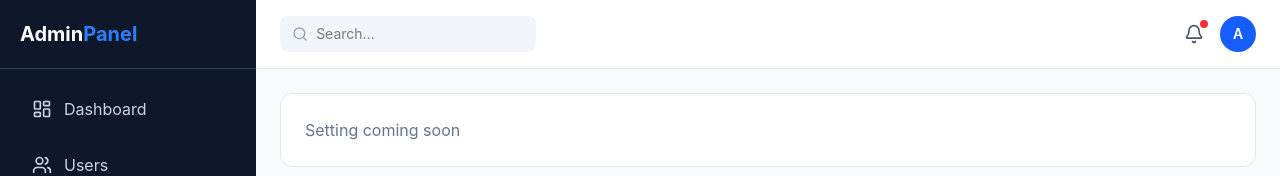
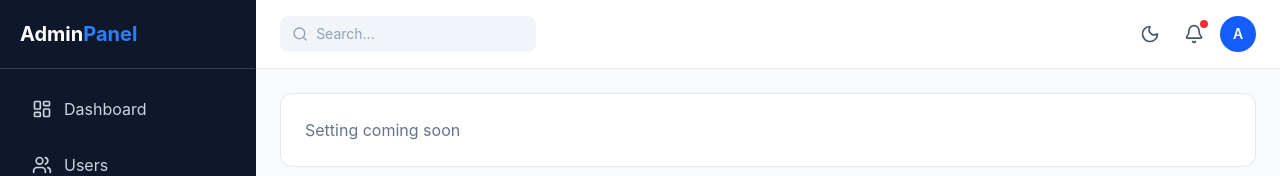
Before and after one commit to Aditya0400000/admin-dashboard, a React (Vite) app: page /settings in a window 1280 px wide. Shown: the top 176 px of the page. Built offline with nearby package versions, Linux system fonts and the light colour scheme.

Commit message:
feat: add SEO meta tags and dark/light mode toggle

```diff
--- a/index.html
+++ b/index.html
@@ -4,7 +4,24 @@
     <meta charset="UTF-8" />
     <link rel="icon" type="image/svg+xml" href="/favicon.svg" />
     <meta name="viewport" content="width=device-width, initial-scale=1.0" />
-    <title>admin-dashboard</title>
+
+    <!-- Primary SEO tags -->
+    <title> Admin Panel | Analytics Dashboard</title>
+    <meta name="description" content="A modern, responsive admin dashboard built with React and Tailwind CSS featuring analytics, user management, and real-time data visualization." />
+    <meta name="keywords" content="admin dashboard, react dashboard, analysis panel, tailwind css"/>
+    <meta name="author" content="Aditya" />
+
+    <!-- Open Graph (for social sharing - WhatsApp, LinkedIn, Facebook) -->
+    <meta property="og:type" content="website" />
+    <meta property="og:title" content="Admin Panel | Analytics Dashboard" />
+    <meta property="og:description" content="A modern, responsive admin dashboard built with React and Tailwind CSS." />
+    <meta property="og:image" content="/og-image.png" />
+
+    <!-- Twitter Card -->
+    <meta name="twitter:card" content="summary_large_image" />
+    <meta name="twitter:title" content="Admin Panel | Analytics Dashboard" />
+    <meta name="twitter:description" content="A modern, responsive admin dashboard built with React and Tailwind CSS." />
+
   </head>
   <body>
     <div id="root"></div>
--- a/src/App.jsx
+++ b/src/App.jsx
@@ -1,6 +1,6 @@
-import { useState } from 'react'
+import { useState, useEffect } from 'react'
 import DashboardLayout from "./layouts/DashboardLayout";
-import { Routes, Route, useLocation } from 'react-router-dom'
+import { Routes, Route, } from 'react-router-dom'
 import Dashboard from './pages/Dashboard';
 import Users from './pages/Users';
 import Settings from './pages/Settings';
@@ -8,9 +8,23 @@ import Analytics from './pages/Analytics';
 
 function App() {
 const [open, setOpen] = useState(false);
+const [darkMode, setDarkMode] = useState(false);
+
+useEffect(() => {
+  if (darkMode) {
+    document.documentElement.classList.add("dark");
+  } else {
+    document.documentElement.classList.remove("dark");
+  }
+}, [darkMode]);
 
   return (
-    <DashboardLayout open={open} setOpen={setOpen}>
+    <DashboardLayout
+    open={open}
+    setOpen={setOpen}
+    darkMode={darkMode}
+    setDarkMode={setDarkMode}
+    >
       <Routes>
         <Route path="/" element={<Dashboard />} />
         <Route path="/users" element={<Users />} />
--- a/src/components/Navbar.jsx
+++ b/src/components/Navbar.jsx
@@ -1,27 +1,36 @@
-import React from 'react'
-import { Search, Bell, Menu } from 'lucide-react';
+import { Search, Bell, Menu, Sun, Moon } from "lucide-react";
 
-export default function Navbar({ setOpen }) {
+export default function Navbar({ setOpen, darkMode, setDarkMode }) {
   return (
-    <header className='flex items-center justify-between bg-white px-6 py-4 border-b border-slate-200 sticky top-0 z-10'>
-        <div className='flex items-center gap-4'>
-            <button className='md:hidden' onClick={() => setOpen(true)}>
+    <header className="flex items-center justify-between bg-white dark:bg-slate-900 px-6 py-4 border-b border-slate-200 dark:border-slate-800 sticky top-0 z-10 transition-colors duration-300">
+      <div className="flex items-center gap-4">
+        <button className="md:hidden text-slate-600 dark:text-slate-300" onClick={() => setOpen(true)}>
           <Menu size={22} />
         </button>
-            <div className='hidden sm:flex items-center gap-2 bg-slate-100 px-3 py-2 rounded-lg w-64'>
-                <Search size={18} className='text-slate-400' />
+        <div className="hidden sm:flex items-center gap-2 bg-slate-100 dark:bg-slate-800 px-3 py-2 rounded-lg w-64">
+          <Search size={18} className="text-slate-400" />
           <input
-                placeholder='Search...'
-                className='bg-transparent outline-none text-sm w-full'
+            placeholder="Search..."
+            className="bg-transparent outline-none text-sm w-full text-slate-700 dark:text-slate-200 placeholder:text-slate-400"
           />
         </div>
       </div>
-        <div className='flex items-center gap-4'>
-            <button className='relative'>
-                <Bell size={20} className='text-slate-600' />
-                <span className='absolute -top-1 -right-1 bg-red-500 w-2 h-2 rounded-full' />
+      <div className="flex items-center gap-4">
+        <button
+          onClick={() => setDarkMode(!darkMode)}
+          className="p-2 rounded-lg hover:bg-slate-100 dark:hover:bg-slate-800 transition-colors duration-200"
+        >
+          {darkMode ? (
+            <Sun size={20} className="text-yellow-400" />
+          ) : (
+            <Moon size={20} className="text-slate-600" />
+          )}
         </button>
-            <div className='w-9 h-9 rounded-full bg-blue-600 flex items-center justify-center text-white text-sm font-semibold'>
+        <button className="relative">
+          <Bell size={20} className="text-slate-600 dark:text-slate-300" />
+          <span className="absolute -top-1 -right-1 bg-red-500 w-2 h-2 rounded-full" />
+        </button>
+        <div className="w-9 h-9 rounded-full bg-blue-600 flex items-center justify-center text-white text-sm font-semibold">
           A
         </div>
       </div>
--- a/src/components/RevenueChart.jsx
+++ b/src/components/RevenueChart.jsx
@@ -18,8 +18,8 @@ export default function RevenueChart() {
   return (
     <div className='grid grid-cols-1 lg:grid-cols-2 gap-5'>
         {/* Linechart */}
-        <div className='bg-white rounded-xl border border-slate-200 p-5 '>
-            <h3 className='text-slate-800 font-semibold mb-4'>Revenue Trend</h3>
+        <div className='bg-white dark:bg-slate-900 rounded-xl border border-slate-200 dark:border-e-slate-800 p-5 '>
+            <h3 className='text-slate-800 dark:text-slate-100 font-semibold mb-4'>Revenue Trend</h3>
             <ResponsiveContainer width="100%" height={280}>
                 <LineChart data={revenueData}>
                     <CartesianGrid strokeDasharray= "3 3" stroke="#e2e8fo" />
@@ -44,8 +44,8 @@ export default function RevenueChart() {
         </div>
 
       {/* Barchart */}
-      <div className='bg-white rounded-xl border border-slate-200 p-5'>
-        <h3 className='text-slate-800 font-semibold mb-4'>Monthly Salary</h3>
+      <div className='bg-white dark:bg-slate-900 rounded-xl border border-slate-200 dark:border-slate-800 p-5'>
+        <h3 className='text-slate-800 dark:text-slate-100 font-semibold mb-4'>Monthly Salary</h3>
         <ResponsiveContainer width="100%" height={200}>
             <BarChart data={revenueData}>
                 <CartesianGrid strokeDasharray="3 3" stroke="#e2e8f0" />
--- a/src/components/Sidebar.jsx
+++ b/src/components/Sidebar.jsx
@@ -18,11 +18,11 @@ export default function Sidebar({ open, setOpen }) {
         />
       )}
       <aside
-        className={`fixed md:static z-30 top-0 left-0 h-screen w-64 bg-slate-900 text-white
-        transform transition-transform duration-300 ease-in-out
+        className={`fixed md:static z-30 top-0 left-0 h-screen w-64 bg-slate-900 dark:bg-slate-950 text-white
+        transform transition-transform duration-300 ease-in-out border-r border-transparent dark:border-slate-800
         ${open ? "translate-x-0" : "-translate-x-full"} md:translate-x-0`}
       >
-        <div className="flex items-center justify-between p-5 border-b border-slate-700">
+        <div className="flex items-center justify-between p-5 border-b border-slate-700 dark:border-slate-800">
           <h1 className="text-xl font-bold">Admin<span className="text-blue-500">Panel</span></h1>
           <button className="md:hidden" onClick={() => setOpen(false)}>
             <X size={22} />
--- a/src/components/SpotlightCard.jsx
+++ b/src/components/SpotlightCard.jsx
@@ -19,7 +19,7 @@ export default function SpotlightCard({ children, className = "" }) {
     onMouseMove={handleMouseMove}
     onMouseEnter={() => setOpacity(1)}
     onMouseLeave={() => setOpacity(0)}
-    className={`relative overflow-hidden rounded-xl bg-white border border-slate-200 p-5 transition-shadow duration-300 hover:shadow-lg ${className}`}
+    className={`relative overflow-hidden rounded-xl bg-white dark:bg-slate-900  border border-slate-200 dark:border-slate-800 p-5 transition-colors duration-300 hover:shadow-lg dark:hover:shadow-slate-900/50 ${className}`}
     >
       <div
       className='pointer-events-none absolute inset-0 transition-opacity duration-300'
--- a/src/components/UserTables.jsx
+++ b/src/components/UserTables.jsx
@@ -49,7 +49,7 @@ export default function UserTables() {
 
 
   return (
-    <div className='bg-white rounded-xl border border-slate-200 overflow-hidden'>
+    <div className='bg-white dark:bg-slate-900 rounded-xl border border-slate-200 dark:border-slate-800 overflow-hidden'>
         {/* SearchBar */}
         <div className='p-4 border-b border-slate-200'>
             <div className='flex items-center gap-2 bg-slate-100 px-3 py-2 rounded-lg w-full sm:w-72'>
--- a/src/index.css
+++ b/src/index.css
@@ -1 +1,2 @@
 @import 'tailwindcss';
+@custom-variant dark (&:where(.dark, .dark *));
--- a/src/layouts/DashboardLayout.jsx
+++ b/src/layouts/DashboardLayout.jsx
@@ -1,12 +1,12 @@
 import Sidebar from "../components/Sidebar";
 import Navbar from "../components/Navbar";
 
-export default function DashboardLayout({ children, open, setOpen }) {
+export default function DashboardLayout({ children, open, setOpen, darkMode, setDarkMode,  }) {
   return (
-    <div className="flex min-h-screen bg-slate-50">
+    <div className="flex min-h-screen bg-slate-50 dark:bg-slate-950 transition-colors duration-300">
       <Sidebar open={open} setOpen={setOpen} />
       <div className="flex-1 flex flex-col">
-        <Navbar setOpen={setOpen} />
+        <Navbar setOpen={setOpen} darkMode={darkMode} setDarkMode={setDarkMode} />
         <main className="p-6">{children}</main>
       </div>
     </div>
--- a/src/pages/Dashboard.jsx
+++ b/src/pages/Dashboard.jsx
@@ -1,6 +1,6 @@
 import SpotlightCard from "../components/SpotlightCard";
+import RevenueChart from "../components/RevenueChart";
 import { stats } from "../data/mockData";
-import RevenueChart from "../components/RevenueChart";
 
 export default function Dashboard() {
   return (
@@ -8,9 +8,9 @@ export default function Dashboard() {
       <div className="grid grid-cols-1 sm:grid-cols-2 lg:grid-cols-4 gap-5">
         {stats.map((s) => (
           <SpotlightCard key={s.title}>
-          <p className="text-slate-500 text-sm">{s.title}</p>
-          <h3 className="text-2xl font-bold text-slate-800 mt-1">{s.value}</h3>
-          <span className={`text-sm font-medium ${s.positive ? "text-green-600" : "text-red-600"}`}>
+            <p className="text-slate-500 dark:text-slate-400 text-sm">{s.title}</p>
+            <h3 className="text-2xl font-bold text-slate-800 dark:text-slate-100 mt-1">{s.value}</h3>
+            <span className={`text-sm font-medium ${s.positive ? "text-green-600 dark:text-green-400" : "text-red-600 dark:text-red-400"}`}>
               {s.change}
             </span>
           </SpotlightCard>
```
Lines whose indentation alone changed are shown as unchanged.
